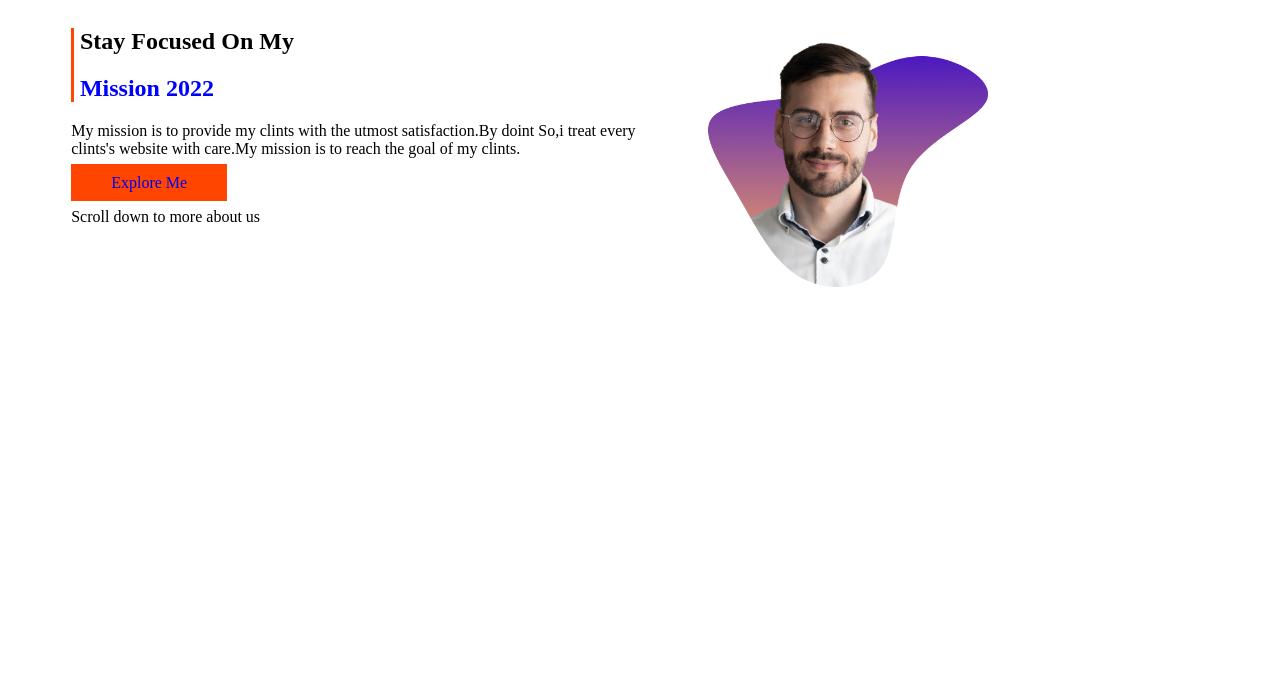
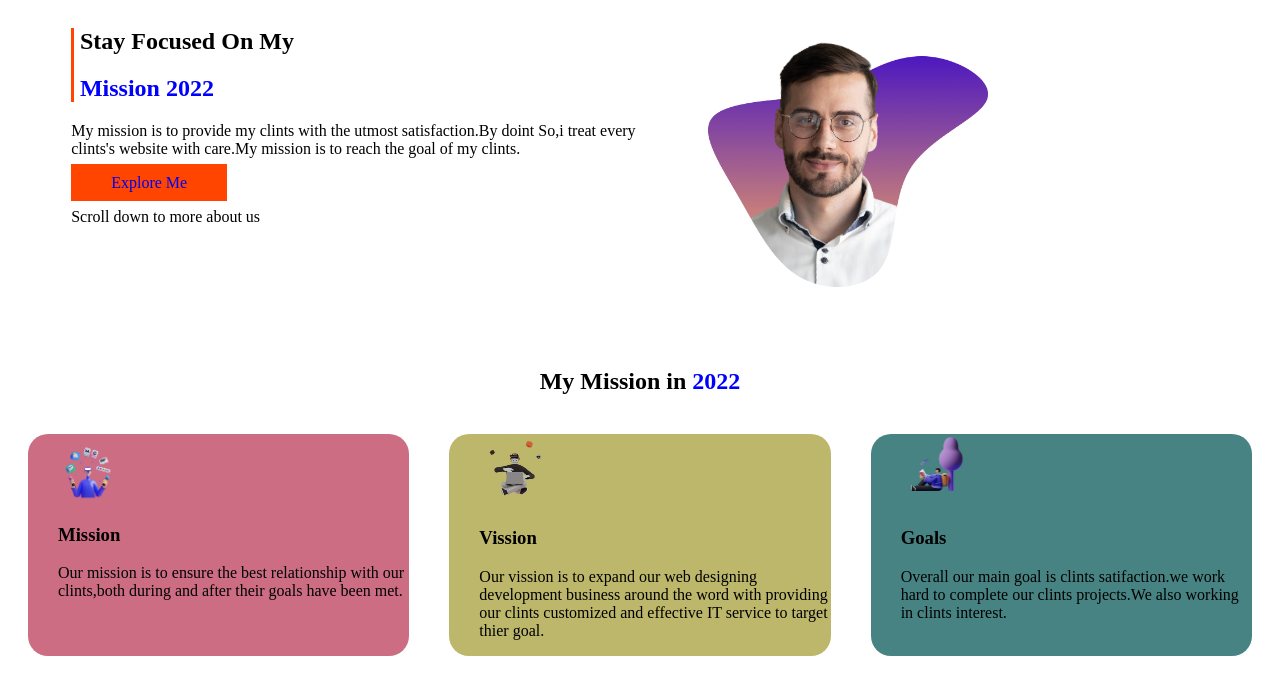
Before and after one commit to asifminhaz/my-first-assignment, a plain HTML site: page index.html in a window 1280 px wide. Drawn offline with Linux system fonts and the light colour scheme.

Commit message:
my mission added

```diff
--- a/index.html
+++ b/index.html
@@ -10,7 +10,7 @@
 </head>
 
 <body>
-    <section>
+    <section class="flexible-container">
         <div class="half-width">
             <div class="add-border">
                 <h1>Stay Focused On My</h1>
@@ -30,6 +30,32 @@
         </div>
 
     </section>
+    <section class="about-misson">
+        <h1 class="text">My Mission in <span class="color">2022</span></h1>
+        <div class="add-background flexible-container">
+            <div class="about-width background">
+                <img class="illustrator" src="images/illustrators/illustrator-1.png">
+                <h3>Mission</h3>
+                <p>Our mission is to ensure the best relationship with our clints,both during and after their goals have
+                    been met. </p>
+            </div>
+            <div class="about-width vission-background">
+                <img class="illustrator" src="images/illustrators/illustrator-2.png">
+                <h3>Vission</h3>
+                <p>Our vission is to expand our web
+                    designing development
+                    business around the word with providing our clints
+                    customized and effective IT service to target thier goal.</p>
+            </div>
+            <div class="about-width goals-background ">
+                <img class="illustrator" src="images/illustrators/illustrator-3.png">
+                <h3>Goals</h3>
+                <p>Overall our main goal is clints satifaction.we work hard to complete our clints projects.We also
+                    working
+                    in clints interest. </p>
+            </div>
+        </div>
+    </section>
 
 
 
--- a/style.css
+++ b/style.css
@@ -1,7 +1,8 @@
 .blue{
-    color: blue
+    color: blue;
 }
-section{
+
+.flexible-container{
     display: flex;
 }
 .half-width{
@@ -22,3 +23,33 @@ section{
     border-left: orangered solid;
     padding-left: 1%;
 }
+.color{
+    color: blue;
+    text-align: center;
+
+}
+.illustrator{
+    width: 20%;
+}
+.add-backgound{
+    border: cornflowerblue;
+}
+.about-width{
+    width: 50%;
+    border-style: hidden;
+    border-radius: 20px;
+    margin: 20px;
+    padding-left: 30px;
+}
+.background{
+    background-color:rgb(204, 109, 131);
+}
+.vission-background{
+    background-color: darkkhaki;
+}
+.goals-background{
+background-color: rgb(72, 131, 131);
+}
+.text{
+    text-align: center;
+}
```
